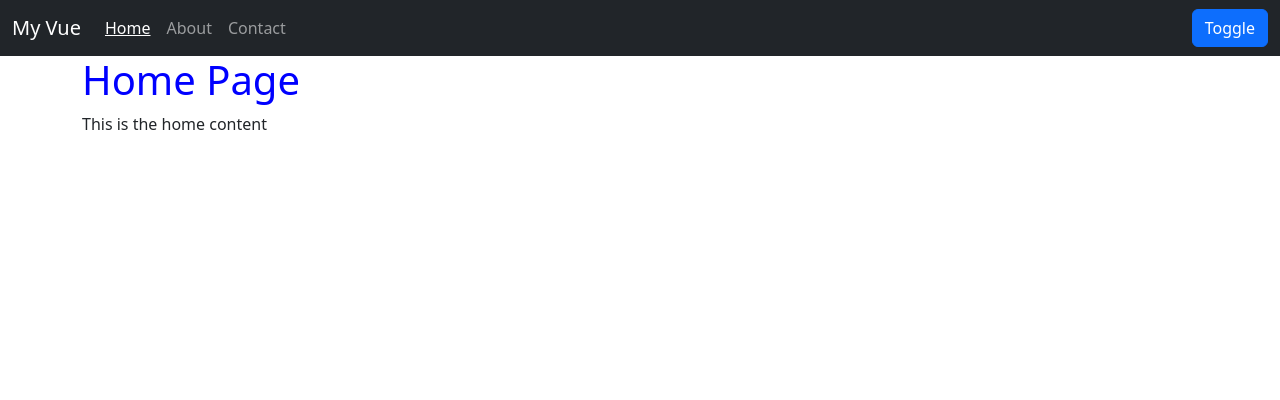
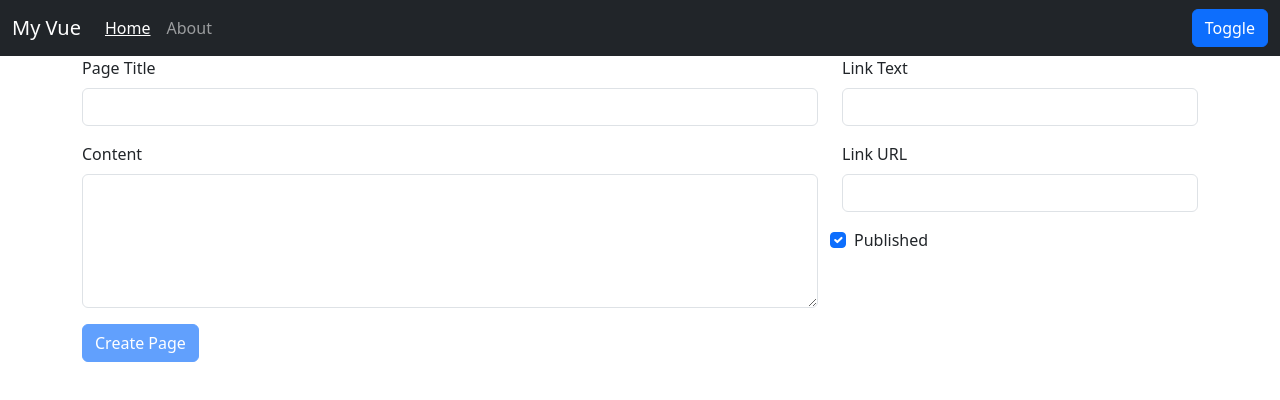
Before and after one commit to chewzzz1014/JS-Frameworks-Projects-2, a Vue app in the folder vue-start-spa/: page / in a window 1280 px wide. Shown: the top 400 px of the page. Built offline with nearby package versions, Linux system fonts and the light colour scheme; data requests are answered from the project's data file.

Commit message:
form event and emit

```diff
--- a/vue-start-spa/data/pages.json
+++ b/vue-start-spa/data/pages.json
@@ -3,17 +3,20 @@
         {
           "link": {"text": "Home", "url": "home.html"},
           "pageTitle": "Home Page",
-          "content": "This is the home content"
+          "content": "This is the home content",
+          "published": true
         },
         {
           "link": {"text": "About", "url": "about.html"},
           "pageTitle": "About Page",
-          "content": "This is the about content"
+          "content": "This is the about content",
+          "published": true
         },
         {
           "link": {"text": "Contact", "url": "contact.html"},
           "pageTitle": "Contact Page",
-          "content": "This is the contact content"
+          "content": "This is the contact content",
+          "published": false
         }
     ]
 }
--- a/vue-start-spa/src/App.vue
+++ b/vue-start-spa/src/App.vue
@@ -5,21 +5,27 @@
       :activePage="activePage"
       @navLinkChange="updateActivePage"
     ></Navbar>
-    <PageViewer
+    <!-- <PageViewer
       v-if="pages.length"
       :page="pages[activePage]"
-    ></PageViewer>
+    ></PageViewer> -->
+    <CreatePage
+      @pageCreated="pageCreated"
+    >
+    </CreatePage>
   </div>
 </template>
 
 <script>
+import CreatePage from './components/CreatePage.vue'
 import Navbar from './components/Navbar.vue'
 import PageViewer from './components/PageViewer.vue'
 
 export default {
     components: {
       Navbar,
-      PageViewer
+      PageViewer,
+      CreatePage
     },
     data() {
       return {
@@ -39,6 +45,9 @@
         let data = await res.json()
         this.pages = data
       },
+      pageCreated(pageObj) {
+        this.pages.push(pageObj)
+      },
     },
 }
 </script>
--- /dev/null
+++ b/vue-start-spa/src/components/CreatePage.vue
@@ -0,0 +1,133 @@
+<template>
+    <form action="" class="container mb-3">
+        <div class="row">
+            <div class="col-md-8">
+                <div class="mb-3">
+                    <label for="" class="form-label">
+                        Page Title
+                    </label>
+                    <input
+                        type="text"
+                        class="form-control"
+                        v-model="pageTitle"
+                    >
+                </div>
+                <div class="mb-3">
+                    <label for="" class="form-label">
+                        Content
+                    </label>
+                    <textarea
+                        type="text"
+                        class="form-control"
+                        rows="5"
+                        v-model="content"
+                    ></textarea>
+                </div>
+            </div>
+            <div class="col">
+                <div class="mb-3">
+                    <label for="" class="form-label">
+                        Link Text
+                    </label>
+                    <input
+                        type="text"
+                        class="form-control"
+                        v-model="linkText"
+                    >
+                </div>
+                <div class="mb-3">
+                    <label for="" class="form-label">
+                        Link URL
+                    </label>
+                    <input
+                        type="text"
+                        class="form-control"
+                        v-model="linkUrl"
+                    >
+                </div>
+                <div class="row mb-3">
+                    <div class="form-check">
+                        <input
+                            type="checkbox"
+                            class="form-check-input"
+                            v-model="published"
+                        >
+                        <label
+                            for="gridCheck1"
+                            class="form-check-label"
+                        >
+                            Published
+                        </label>
+                    </div>
+                </div>
+            </div>
+            <div class="mb-3">
+                <button
+                    class="btn btn-primary"
+                    @click.prevent="submitForm"
+                    :disabled="isFormInvalid"
+                >
+                    Create Page
+                </button>
+            </div>
+        </div>
+    </form>
+</template>
+
+<script>
+export default {
+    name: 'CreatePage',
+    computed: {
+        isFormInvalid() {
+            return !this.pageTitle || !this.content || !this.linkText || !this.linkUrl
+        },
+    },
+    data() {
+        return {
+            pageTitle: '',
+            content: '',
+            linkText: '',
+            linkUrl: '',
+            published: true,
+        }
+    },
+    methods: {
+        submitForm() {
+            if (!this.pageTitle || !this.content || !this.linkText || !this.linkUrl) {
+                alert('Please fill in the form')
+                return
+            }
+
+            this.$emit('pageCreated', {
+                pageTitle: this.pageTitle,
+                content: this.content,
+                link: {
+                    text: this.linkText,
+                    url: this.linkUrl
+                },
+                published: this.published
+            })
+            this.clearForm()
+        },
+        clearForm() {
+            this.pageTitle = ''
+            this.content = ''
+            this.linkText = ''
+            this.linkUrl = ''
+            this.published = true
+        },
+    },
+    watch: {
+        // to watch changes on state (new and old value)
+        pageTitle(newTitle, oldTitle) {
+            if (this.linkText === oldTitle) {
+                this.linkText = newTitle
+            }
+        },
+    }
+}
+</script>
+
+<style>
+
+</style>
--- a/vue-start-spa/src/components/Navbar.vue
+++ b/vue-start-spa/src/components/Navbar.vue
@@ -5,7 +5,7 @@
         <div class="container-fluid">
             <a href="#" class="navbar-brand">My Vue</a>
             <ul class="navbar-nav me-auto mb-2 mb-lg-0">
-                <li v-for="(page, key) in pages" class="nav-items" :key="key">
+                <li v-for="(page, key) in publishedPages" class="nav-items" :key="key">
                     <NavbarLink
                         :page="page"
                         :isActive="activePage === key"
@@ -34,6 +34,11 @@
         NavbarLink
     },
     props: ['pages', 'activePage'],
+    computed: {
+        publishedPages() {
+            return this.pages.filter(x => x.published)
+        },
+    },
     data() {
         return {
             theme: 'dark',
```
